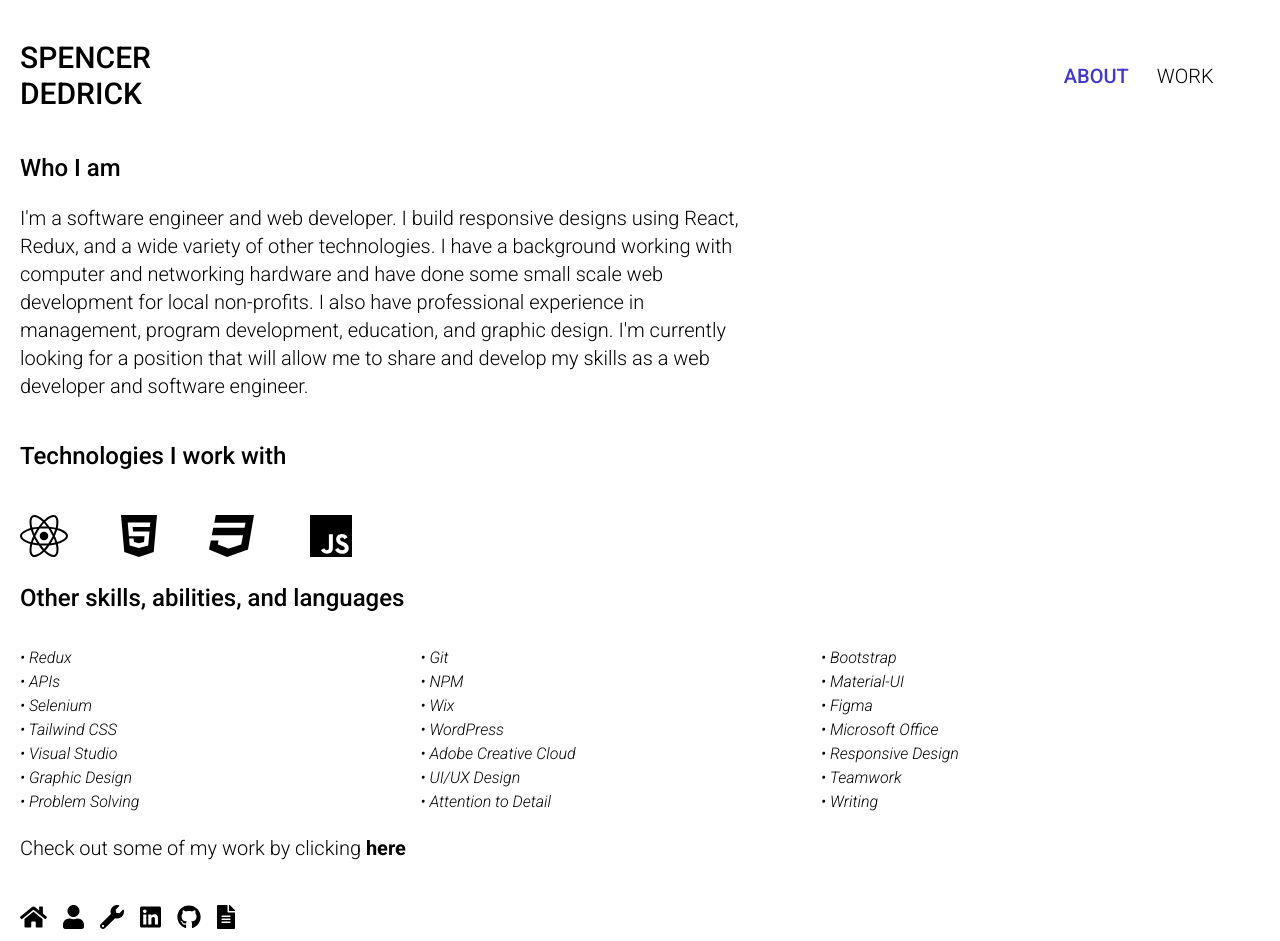
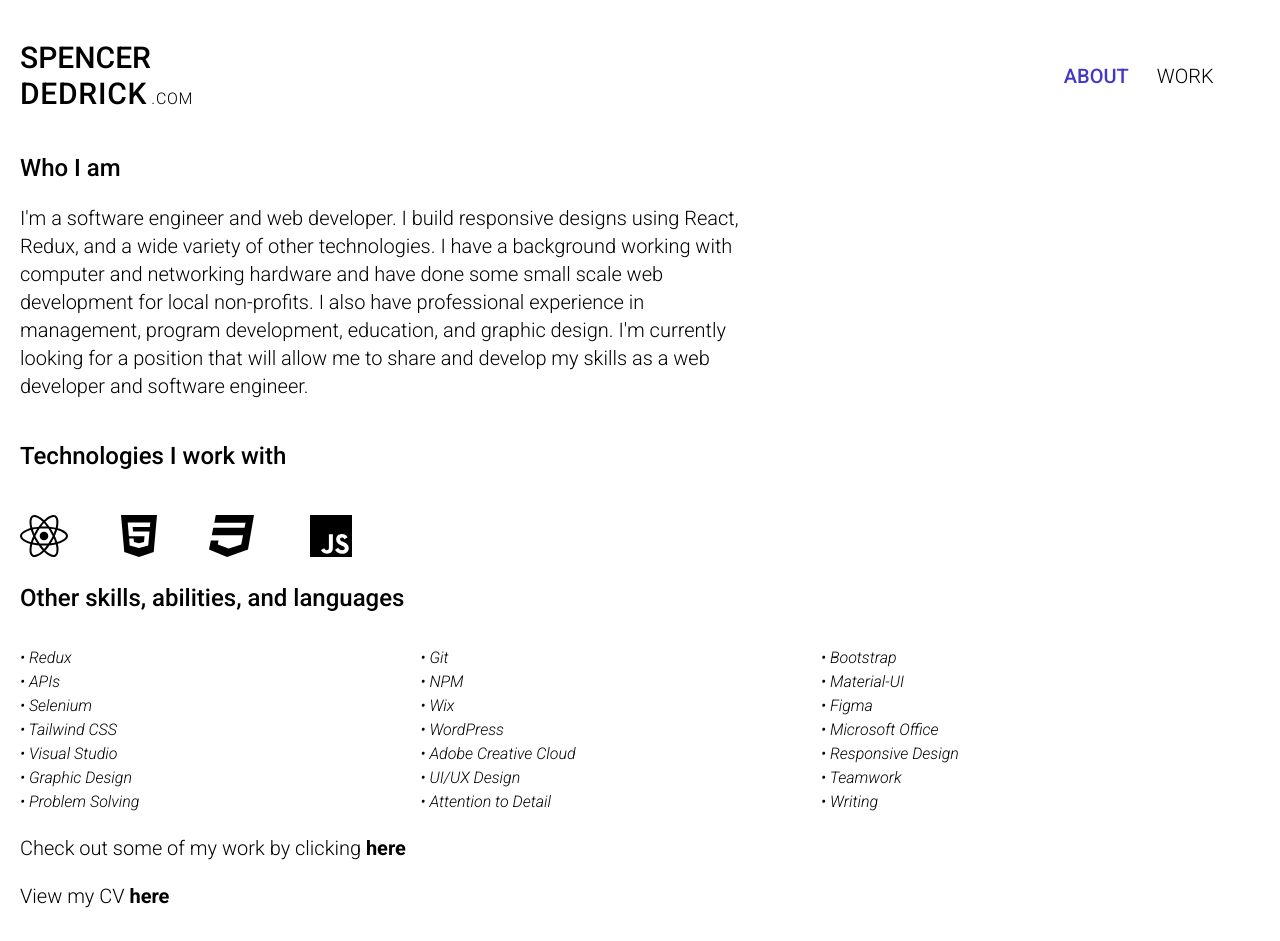
Before and after one commit to SpencerDedrick/Spencer-Dedrick, a React (Create React App) app: page /about in a window 1280 px wide. Shown: the top 941 px of the page. Built offline with nearby package versions, Linux system fonts and the light colour scheme.

Commit message:
updated some layout spacing

```diff
--- a/src/Pages/About.js
+++ b/src/Pages/About.js
@@ -66,6 +66,18 @@ function About() {
           here
         </NavLink>
       </span>
+
+      <span className="font-base text-xl py-5 block">
+        View my CV {""}
+        <a
+          href="https://drive.google.com/file/d/1zMGjk9Yifw1EGnLW5_P1zr4StvM0tuc5/view?usp=sharing"
+          target="_blank"
+          rel="noopener noreferrer"
+          className="font-bold cursor-pointer hover:text-indigo-700"
+        >
+          here
+        </a>
+      </span>
     </main>
   );
 }
--- a/src/Pages/Home.js
+++ b/src/Pages/Home.js
@@ -18,23 +18,24 @@ const Home = () => {
       className="container "
     >
       {/* HOME HEADING TEXT */}
-      <FMTest />
+      {/* <FMTest /> */}
       <h1 className=" font-medium text-2xl py-5 md:py-10">
-        Hi, Hello! My name is Spencer. I'm a developer.
+        Hi, Hello! My name is Spencer, and I'm a developer.
       </h1>
       {/* HOME PARAGRAPH TEXT */}
-      <p className="text-xl md:text-xl  py-5 md:py-10">
-        I am a Software Engineer based in Houston, TX. I am proficient in
-        Frontend development. I have extensive knowledge in HTML, CSS,
-        Javascript, and React. I am also passionate about technology and have 7
-        years of experience working with computer and networking hardware. As a
-        software engineer, my goal is to help bring creative projects to life
-        and demonstrate my commitment to developing world-class software
-        solutions for you and your organization.
+      <p className="text-xl py-5 md:pt-5 md:pb-10">
+        I'm a Software Engineer based in Houston, TX. I love creating fun new
+        things on the internet.I have an extensive knowledge in HTML, CSS,
+        Javascript, and React. I have a passion for technology and have 7 years
+        of experience working and diagnosing computers, networking hardware, and
+        emerging technologies. As a developer,my goal is to help bring creative
+        projects to life with world-class software solutions, and help other
+        learn how to use technology to improve their lives in a way that is
+        accessible.
       </p>
       {/* HOME PROJECT CAROUSEL */}
-      <NavLink to="/work">
-        <span className="font-bold text-xl md:text-2xl pt-5 pb-2 uppercase  inline-block">
+      <NavLink to="/work" className="hover:text-indigo-700">
+        <span className="font-bold text-xl md:text-2xl pb-2 pt-5 md:py-5 uppercase  inline-block">
           Featured Projects
         </span>
 
@@ -50,7 +51,7 @@ const Home = () => {
       </div>
       {/* HOME BOTTOM TEXT */}
 
-      <p className="py-5 text-xl   lg:py-10">
+      <p className="py-5 text-xl lg:pt-10 lg:pb-5">
         You can contact me, view my work, or learn more about me by using the
         links below. Thanks for stopping by, I look forward to working with you
         soon.
--- a/src/components/Footer.js
+++ b/src/components/Footer.js
@@ -15,7 +15,7 @@ library.add(fab, faFileAlt, faExternalLinkAlt, faHome, faUser, faWrench);
 function Footer() {
   return (
     /* FOOTER CONTAINER */
-    <footer className="container  w-full flex flex-col py-10 md:pb-0">
+    <footer className="container  w-full flex flex-col py-10 md:pb-0 md:pt-5">
       {/* FOOTER LINKS CONTAINER*/}
       <ul className="container flex space-x-6 md:space-x-4 text-2xl  lg:text-2xl">
         {/* HOME LINK */}
--- a/src/components/Header.js
+++ b/src/components/Header.js
@@ -4,7 +4,7 @@ import { NavLink } from "react-router-dom";
 function Header() {
   return (
     /* HEADER CONTAINER */
-    <nav className=" header-container flex items-center justify-between align-top flex-wrap cursor-pointer pb-5">
+    <nav className=" header-container flex items-center justify-between align-top flex-wrap pb-5">
       {/*  HEADER LOGO */}
       <NavLink
         exact
@@ -15,8 +15,8 @@ function Header() {
         <h1 className="font-medium text-2xl md:text-3xl   uppercase cursor-pointer ">
           Spencer
         </h1>
-        <h1 className="font-medium text-2xl md:text-3xl  uppercase ">
-          Dedrick
+        <h1 className="font-medium text-2xl md:text-3xl  tracking-wide uppercase ">
+          Dedrick<span className="text-base px-1">.com</span>
         </h1>
       </NavLink>
 
```
